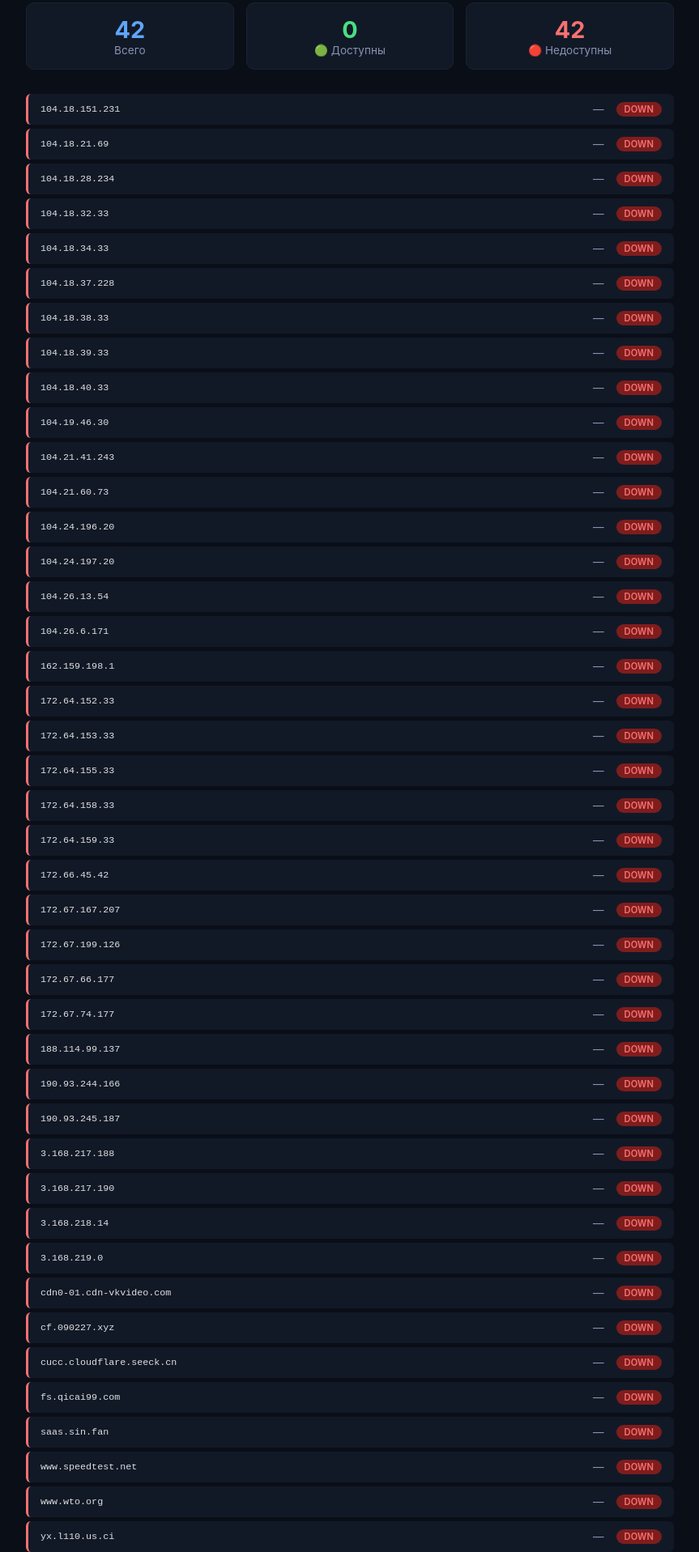
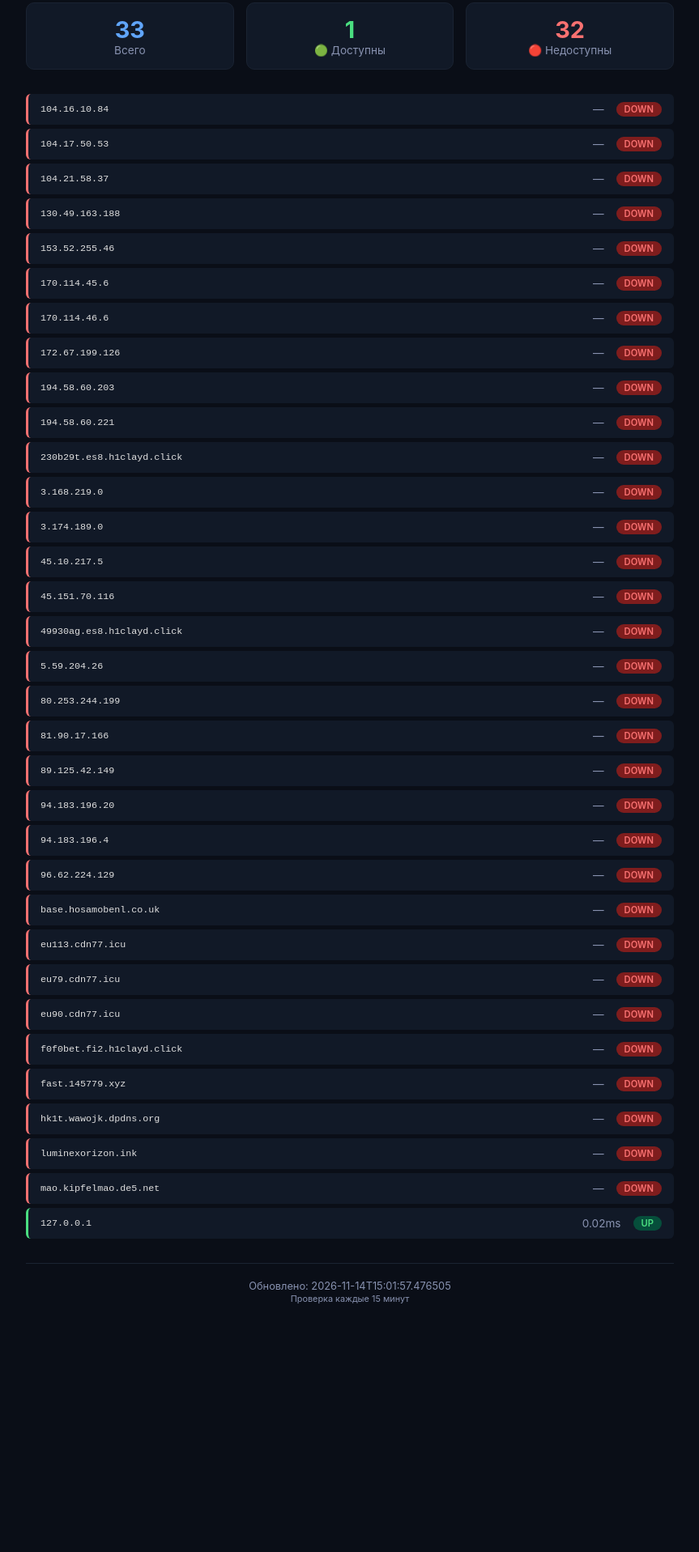
Before and after one commit to defater-123/Def-vpn-Goida, a plain HTML site: page docs/index.html in a window 1280 px wide. Shown: the part 116-2033 px from the top of the page at 81% size, without its empty margins (208-1071 px from the left). After the commit the page ends 1747 px from the top, so only its background shows below. Drawn offline with Linux system fonts and the light colour scheme.

Commit message:
Update status 2026-11-14 15:01

```diff
--- a/docs/index.html
+++ b/docs/index.html
@@ -71,15 +71,15 @@
         <p class="subtitle">Мониторинг доступности VPN серверов</p>
 
         <div class="stats">
-            <div class="stat total"><div class="num">42</div><div class="label">Всего</div></div>
-            <div class="stat up"><div class="num">0</div><div class="label">🟢 Доступны</div></div>
-            <div class="stat down"><div class="num">42</div><div class="label">🔴 Недоступны</div></div>
+            <div class="stat total"><div class="num">33</div><div class="label">Всего</div></div>
+            <div class="stat up"><div class="num">1</div><div class="label">🟢 Доступны</div></div>
+            <div class="stat down"><div class="num">32</div><div class="label">🔴 Недоступны</div></div>
         </div>
 
         <div class="hosts">
 
             <div class="host down">
-                <span class="name">104.18.151.231</span>
+                <span class="name">104.16.10.84</span>
                 <div class="info">
                     <span class="rtt">—</span>
                     <span class="badge down">down</span>
@@ -87,7 +87,7 @@
             </div>
 
             <div class="host down">
-                <span class="name">104.18.21.69</span>
+                <span class="name">104.17.50.53</span>
                 <div class="info">
                     <span class="rtt">—</span>
                     <span class="badge down">down</span>
@@ -95,7 +95,7 @@
             </div>
 
             <div class="host down">
-                <span class="name">104.18.28.234</span>
+                <span class="name">104.21.58.37</span>
                 <div class="info">
                     <span class="rtt">—</span>
                     <span class="badge down">down</span>
@@ -103,7 +103,7 @@
             </div>
 
             <div class="host down">
-                <span class="name">104.18.32.33</span>
+                <span class="name">130.49.163.188</span>
                 <div class="info">
                     <span class="rtt">—</span>
                     <span class="badge down">down</span>
@@ -111,7 +111,7 @@
             </div>
 
             <div class="host down">
-                <span class="name">104.18.34.33</span>
+                <span class="name">153.52.255.46</span>
                 <div class="info">
                     <span class="rtt">—</span>
                     <span class="badge down">down</span>
@@ -119,7 +119,7 @@
             </div>
 
             <div class="host down">
-                <span class="name">104.18.37.228</span>
+                <span class="name">170.114.45.6</span>
                 <div class="info">
                     <span class="rtt">—</span>
                     <span class="badge down">down</span>
@@ -127,143 +127,7 @@
             </div>
 
             <div class="host down">
-                <span class="name">104.18.38.33</span>
-                <div class="info">
-                    <span class="rtt">—</span>
-                    <span class="badge down">down</span>
-                </div>
-            </div>
-
-            <div class="host down">
-                <span class="name">104.18.39.33</span>
-                <div class="info">
-                    <span class="rtt">—</span>
-                    <span class="badge down">down</span>
-                </div>
-            </div>
-
-            <div class="host down">
-                <span class="name">104.18.40.33</span>
-                <div class="info">
-                    <span class="rtt">—</span>
-                    <span class="badge down">down</span>
-                </div>
-            </div>
-
-            <div class="host down">
-                <span class="name">104.19.46.30</span>
-                <div class="info">
-                    <span class="rtt">—</span>
-                    <span class="badge down">down</span>
-                </div>
-            </div>
-
-            <div class="host down">
-                <span class="name">104.21.41.243</span>
-                <div class="info">
-                    <span class="rtt">—</span>
-                    <span class="badge down">down</span>
-                </div>
-            </div>
-
-            <div class="host down">
-                <span class="name">104.21.60.73</span>
-                <div class="info">
-                    <span class="rtt">—</span>
-                    <span class="badge down">down</span>
-                </div>
-            </div>
-
-            <div class="host down">
-                <span class="name">104.24.196.20</span>
-                <div class="info">
-                    <span class="rtt">—</span>
-                    <span class="badge down">down</span>
-                </div>
-            </div>
-
-            <div class="host down">
-                <span class="name">104.24.197.20</span>
-                <div class="info">
-                    <span class="rtt">—</span>
-                    <span class="badge down">down</span>
-                </div>
-            </div>
-
-            <div class="host down">
-                <span class="name">104.26.13.54</span>
-                <div class="info">
-                    <span class="rtt">—</span>
-                    <span class="badge down">down</span>
-                </div>
-            </div>
-
-            <div class="host down">
-                <span class="name">104.26.6.171</span>
-                <div class="info">
-                    <span class="rtt">—</span>
-                    <span class="badge down">down</span>
-                </div>
-            </div>
-
-            <div class="host down">
-                <span class="name">162.159.198.1</span>
-                <div class="info">
-                    <span class="rtt">—</span>
-                    <span class="badge down">down</span>
-                </div>
-            </div>
-
-            <div class="host down">
-                <span class="name">172.64.152.33</span>
-                <div class="info">
-                    <span class="rtt">—</span>
-                    <span class="badge down">down</span>
-                </div>
-            </div>
-
-            <div class="host down">
-                <span class="name">172.64.153.33</span>
-                <div class="info">
-                    <span class="rtt">—</span>
-                    <span class="badge down">down</span>
-                </div>
-            </div>
-
-            <div class="host down">
-                <span class="name">172.64.155.33</span>
-                <div class="info">
-                    <span class="rtt">—</span>
-                    <span class="badge down">down</span>
-                </div>
-            </div>
-
-            <div class="host down">
-                <span class="name">172.64.158.33</span>
-                <div class="info">
-                    <span class="rtt">—</span>
-                    <span class="badge down">down</span>
-                </div>
-            </div>
-
-            <div class="host down">
-                <span class="name">172.64.159.33</span>
-                <div class="info">
-                    <span class="rtt">—</span>
-                    <span class="badge down">down</span>
-                </div>
-            </div>
-
-            <div class="host down">
-                <span class="name">172.66.45.42</span>
-                <div class="info">
-                    <span class="rtt">—</span>
-                    <span class="badge down">down</span>
-                </div>
-            </div>
-
-            <div class="host down">
-                <span class="name">172.67.167.207</span>
+                <span class="name">170.114.46.6</span>
                 <div class="info">
                     <span class="rtt">—</span>
                     <span class="badge down">down</span>
@@ -279,7 +143,7 @@
             </div>
 
             <div class="host down">
-                <span class="name">172.67.66.177</span>
+                <span class="name">194.58.60.203</span>
                 <div class="info">
                     <span class="rtt">—</span>
                     <span class="badge down">down</span>
@@ -287,7 +151,7 @@
             </div>
 
             <div class="host down">
-                <span class="name">172.67.74.177</span>
+                <span class="name">194.58.60.221</span>
                 <div class="info">
                     <span class="rtt">—</span>
                     <span class="badge down">down</span>
@@ -295,47 +159,7 @@
             </div>
 
             <div class="host down">
-                <span class="name">188.114.99.137</span>
-                <div class="info">
-                    <span class="rtt">—</span>
-                    <span class="badge down">down</span>
-                </div>
-            </div>
-
-            <div class="host down">
-                <span class="name">190.93.244.166</span>
-                <div class="info">
-                    <span class="rtt">—</span>
-                    <span class="badge down">down</span>
-                </div>
-            </div>
-
-            <div class="host down">
-                <span class="name">190.93.245.187</span>
-                <div class="info">
-                    <span class="rtt">—</span>
-                    <span class="badge down">down</span>
-                </div>
-            </div>
-
-            <div class="host down">
-                <span class="name">3.168.217.188</span>
-                <div class="info">
-                    <span class="rtt">—</span>
-                    <span class="badge down">down</span>
-                </div>
-            </div>
-
-            <div class="host down">
-                <span class="name">3.168.217.190</span>
-                <div class="info">
-                    <span class="rtt">—</span>
-                    <span class="badge down">down</span>
-                </div>
-            </div>
-
-            <div class="host down">
-                <span class="name">3.168.218.14</span>
+                <span class="name">230b29t.es8.h1clayd.click</span>
                 <div class="info">
                     <span class="rtt">—</span>
                     <span class="badge down">down</span>
@@ -351,7 +175,7 @@
             </div>
 
             <div class="host down">
-                <span class="name">cdn0-01.cdn-vkvideo.com</span>
+                <span class="name">3.174.189.0</span>
                 <div class="info">
                     <span class="rtt">—</span>
                     <span class="badge down">down</span>
@@ -359,7 +183,7 @@
             </div>
 
             <div class="host down">
-                <span class="name">cf.090227.xyz</span>
+                <span class="name">45.10.217.5</span>
                 <div class="info">
                     <span class="rtt">—</span>
                     <span class="badge down">down</span>
@@ -367,7 +191,7 @@
             </div>
 
             <div class="host down">
-                <span class="name">cucc.cloudflare.seeck.cn</span>
+                <span class="name">45.151.70.116</span>
                 <div class="info">
                     <span class="rtt">—</span>
                     <span class="badge down">down</span>
@@ -375,7 +199,7 @@
             </div>
 
             <div class="host down">
-                <span class="name">fs.qicai99.com</span>
+                <span class="name">49930ag.es8.h1clayd.click</span>
                 <div class="info">
                     <span class="rtt">—</span>
                     <span class="badge down">down</span>
@@ -383,7 +207,7 @@
             </div>
 
             <div class="host down">
-                <span class="name">saas.sin.fan</span>
+                <span class="name">5.59.204.26</span>
                 <div class="info">
                     <span class="rtt">—</span>
                     <span class="badge down">down</span>
@@ -391,7 +215,7 @@
             </div>
 
             <div class="host down">
-                <span class="name">www.speedtest.net</span>
+                <span class="name">80.253.244.199</span>
                 <div class="info">
                     <span class="rtt">—</span>
                     <span class="badge down">down</span>
@@ -399,7 +223,7 @@
             </div>
 
             <div class="host down">
-                <span class="name">www.wto.org</span>
+                <span class="name">81.90.17.166</span>
                 <div class="info">
                     <span class="rtt">—</span>
                     <span class="badge down">down</span>
@@ -407,16 +231,120 @@
             </div>
 
             <div class="host down">
-                <span class="name">yx.l110.us.ci</span>
+                <span class="name">89.125.42.149</span>
                 <div class="info">
                     <span class="rtt">—</span>
                     <span class="badge down">down</span>
                 </div>
             </div>
 
+            <div class="host down">
+                <span class="name">94.183.196.20</span>
+                <div class="info">
+                    <span class="rtt">—</span>
+                    <span class="badge down">down</span>
+                </div>
+            </div>
+
+            <div class="host down">
+                <span class="name">94.183.196.4</span>
+                <div class="info">
+                    <span class="rtt">—</span>
+                    <span class="badge down">down</span>
+                </div>
+            </div>
+
+            <div class="host down">
+                <span class="name">96.62.224.129</span>
+                <div class="info">
+                    <span class="rtt">—</span>
+                    <span class="badge down">down</span>
+                </div>
+            </div>
+
+            <div class="host down">
+                <span class="name">base.hosamobenl.co.uk</span>
+                <div class="info">
+                    <span class="rtt">—</span>
+                    <span class="badge down">down</span>
+                </div>
+            </div>
+
+            <div class="host down">
+                <span class="name">eu113.cdn77.icu</span>
+                <div class="info">
+                    <span class="rtt">—</span>
+                    <span class="badge down">down</span>
+                </div>
+            </div>
+
+            <div class="host down">
+                <span class="name">eu79.cdn77.icu</span>
+                <div class="info">
+                    <span class="rtt">—</span>
+                    <span class="badge down">down</span>
+                </div>
+            </div>
+
+            <div class="host down">
+                <span class="name">eu90.cdn77.icu</span>
+                <div class="info">
+                    <span class="rtt">—</span>
+                    <span class="badge down">down</span>
+                </div>
+            </div>
+
+            <div class="host down">
+                <span class="name">f0f0bet.fi2.h1clayd.click</span>
+                <div class="info">
+                    <span class="rtt">—</span>
+                    <span class="badge down">down</span>
+                </div>
+            </div>
+
+            <div class="host down">
+                <span class="name">fast.145779.xyz</span>
+                <div class="info">
+                    <span class="rtt">—</span>
+                    <span class="badge down">down</span>
+                </div>
+            </div>
+
+            <div class="host down">
+                <span class="name">hk1t.wawojk.dpdns.org</span>
+                <div class="info">
+                    <span class="rtt">—</span>
+                    <span class="badge down">down</span>
+                </div>
+            </div>
+
+            <div class="host down">
+                <span class="name">luminexorizon.ink</span>
+                <div class="info">
+                    <span class="rtt">—</span>
+                    <span class="badge down">down</span>
+                </div>
+            </div>
+
+            <div class="host down">
+                <span class="name">mao.kipfelmao.de5.net</span>
+                <div class="info">
+                    <span class="rtt">—</span>
+                    <span class="badge down">down</span>
+                </div>
+            </div>
+
+            <div class="host up">
+                <span class="name">127.0.0.1</span>
+                <div class="info">
+                    <span class="rtt">0.02ms</span>
+                    <span class="badge up">up</span>
+                </div>
+            </div>
+
         </div>
         <div class="footer">
-            Обновлено: 2026-11-14T08:13:10.595613<br>
+            Обновлено: 2026-11-14T15:01:57.476505<br>
             <span style="font-size:0.85em;">Проверка каждые 15 минут</span>
         </div>
     </div>
```
Also changed, not shown: data/status.json (+65 -101 lines).
